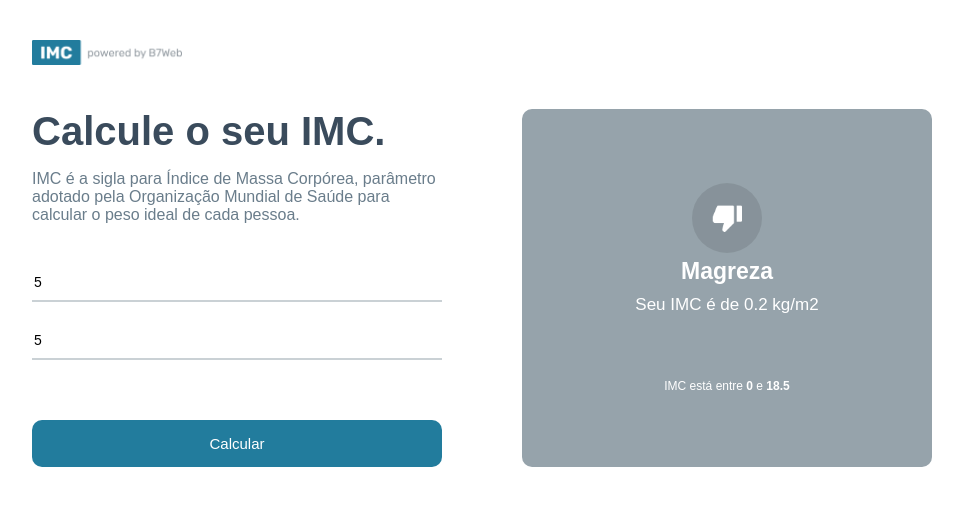
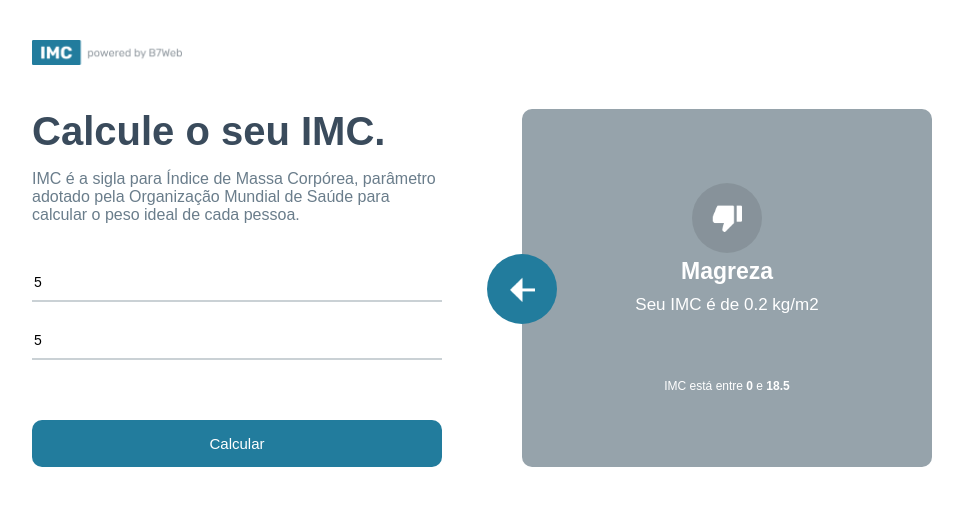
Before and after one commit to LucasCavalheri/calculadora-imc, a React (Vite) app: page / in a window 1280 px wide. Both pictures are taken after typing "5", "5" into the empty fields and a click on the button "Calcular". Shown: the top 506 px of the page, without its empty margins (158-1121 px from the left). Built offline with nearby package versions, Linux system fonts and the light colour scheme.

Commit message:
Adiciona o botão de voltar e refatora mais uma vez o calculateImc

```diff
--- a/src/App.module.css
+++ b/src/App.module.css
@@ -76,3 +76,22 @@
   flex: 1;
   display: flex;
 }
+
+.container .rightSide .rightArrow {
+  position: absolute;
+  background-color: #227C9D;
+  width: 4.375rem;
+  height: 4.375rem;
+  border-radius: 50%;
+  display: flex;
+  justify-content: center;
+  align-items: center;
+  cursor: pointer;
+  margin-left: -2.1875rem;
+  margin-top: 9.0625rem;
+  transition: all ease .3s;
+}
+
+.container .rightSide .rightArrow:hover {
+  opacity: .9;
+}
--- a/src/App.tsx
+++ b/src/App.tsx
@@ -1,5 +1,6 @@
 import { useState } from 'react';
 import styles from './App.module.css';
+import leftArrowImage from './assets/leftarrow.png';
 import poweredImage from './assets/powered.png';
 import GridItem from './components/GridItem/GridItem';
 import { calculateImc, Level, levels } from './helpers/imc';
@@ -15,6 +16,12 @@
     } else {
       alert('Digite todos os campos.');
     }
+  };
+
+  const handleBackButton = () => {
+    setToShow(null);
+    setHeightField(0);
+    setWeightField(0);
   };
 
   return (
@@ -60,7 +67,9 @@
           )}
           {toShow && (
             <div className={styles.rightBig}>
-              <div className={styles.rightArrow}></div>
+              <div className={styles.rightArrow} onClick={handleBackButton}>
+                <img src={leftArrowImage} alt='' width={25} />
+              </div>
               <GridItem item={toShow} />
             </div>
           )}
--- a/src/helpers/imc.ts
+++ b/src/helpers/imc.ts
@@ -18,8 +18,9 @@
 
   for (let i in levels) {
     if (imc >= levels[i].imc[0] && imc < levels[i].imc[1]) {
-      levels[i].yourImc = +imc.toFixed(2);
-      return levels[i];
+      let levelCopy: Level = {...levels[i]}
+      levelCopy.yourImc = +imc.toFixed(2);
+      return levelCopy;
     }
   }
 
```
